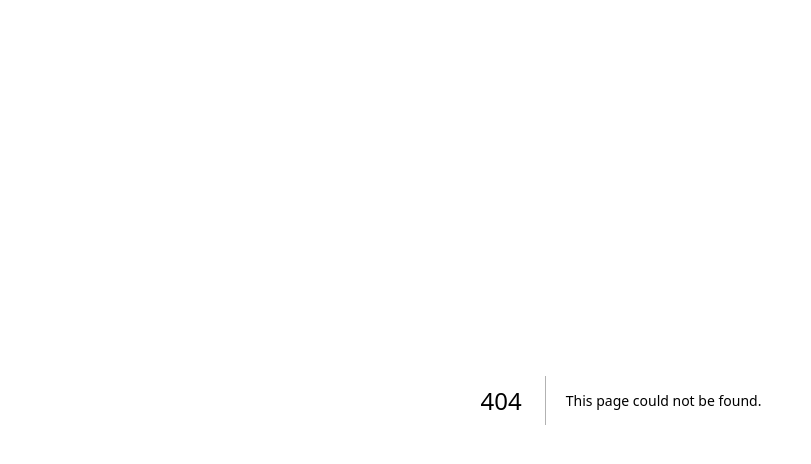
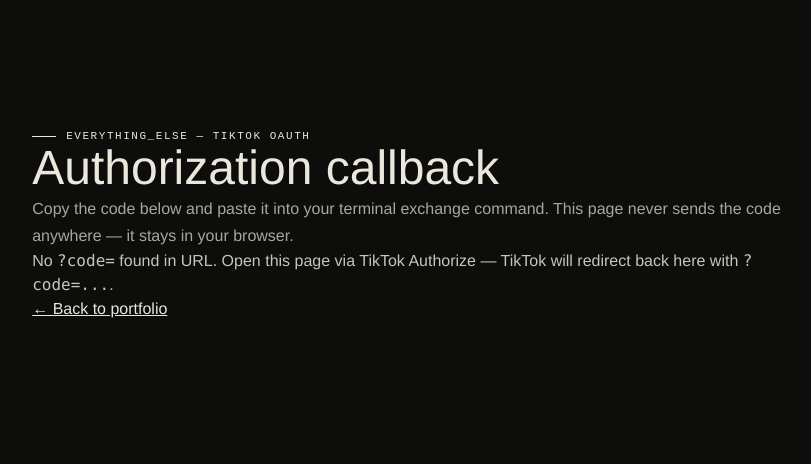
Before and after one commit to Dekuding1129/Dekuding1129.github.io, a Next.js app: page /callback in a window 1280 px wide. Before the commit this address had no page. Shown: the top 464 px of the page, without its empty margins (19-830 px from the left). Built offline with nearby package versions, Linux system fonts and the light colour scheme.

Commit message:
feat: TikTok OAuth callback page for Everything_Else

```diff
--- /dev/null
+++ b/app/callback/client.tsx
@@ -0,0 +1,87 @@
+"use client";
+
+import { useEffect, useState } from "react";
+import { useSearchParams } from "next/navigation";
+
+export default function CallbackClient() {
+  const params = useSearchParams();
+  const [copied, setCopied] = useState(false);
+  const code = params.get("code") ?? "";
+  const state = params.get("state") ?? "";
+  const error = params.get("error") ?? "";
+  const errorDesc = params.get("error_description") ?? "";
+
+  useEffect(() => {
+    document.title = "TikTok OAuth Callback — Everything_Else";
+  }, []);
+
+  const copy = async () => {
+    if (!code) return;
+    try {
+      await navigator.clipboard.writeText(code);
+      setCopied(true);
+      setTimeout(() => setCopied(false), 2000);
+    } catch {
+      // clipboard may be blocked — user can select manually
+    }
+  };
+
+  return (
+    <main className="section-shell" style={{ maxWidth: 860 }}>
+      <p className="section-label">Everything_Else — TikTok OAuth</p>
+      <h1 style={{ fontSize: "clamp(28px,4vw,48px)", lineHeight: 1.1 }}>Authorization callback</h1>
+      <p style={{ color: "#aaa69e", lineHeight: 1.7 }}>
+        Copy the code below and paste it into your terminal exchange command. This page never sends
+        the code anywhere — it stays in your browser.
+      </p>
+      {error ? (
+        <div style={{ background: "#3a1515", padding: 16, borderRadius: 12 }}>
+          <p style={{ margin: 0, color: "#ff9c9c" }}>Authorization failed: {error}</p>
+          {errorDesc ? <p style={{ color: "#c9a3a3" }}>{errorDesc}</p> : null}
+        </div>
+      ) : code ? (
+        <div style={{ display: "grid", gap: 12 }}>
+          <code
+            style={{
+              display: "block",
+              padding: 16,
+              background: "#1a1a18",
+              borderRadius: 12,
+              wordBreak: "break-all",
+              color: "#ece7dc",
+            }}
+          >
+            {code}
+          </code>
+          <div style={{ display: "flex", gap: 12, alignItems: "center" }}>
+            <button
+              onClick={copy}
+              style={{
+                padding: "10px 18px",
+                borderRadius: 10,
+                border: "none",
+                cursor: "pointer",
+                background: "#c8793f",
+                color: "#0d0d0c",
+                fontWeight: 700,
+              }}
+            >
+              {copied ? "Copied!" : "Copy code"}
+            </button>
+            {state ? <span style={{ color: "#888" }}>state: {state}</span> : null}
+          </div>
+          <p style={{ color: "#aaa69e" }}>
+            In terminal run: <br />
+            <code>python3 hermes_tiktok.py exchange &lt;code&gt; --redirect https://dekuding1129.github.io/callback/</code>
+          </p>
+        </div>
+      ) : (
+        <p style={{ color: "#c9c4ba" }}>
+          No <code>?code=</code> found in URL. Open this page via TikTok Authorize — TikTok will redirect
+          back here with <code>?code=...</code>.
+        </p>
+      )}
+      <p><a href="/" style={{ textDecoration: "underline" }}>← Back to portfolio</a></p>
+    </main>
+  );
+}
--- /dev/null
+++ b/app/callback/page.tsx
@@ -0,0 +1,17 @@
+import type { Metadata } from "next";
+import { Suspense } from "react";
+import CallbackClient from "./client";
+
+export const metadata: Metadata = {
+  title: "TikTok OAuth Callback — Everything_Else",
+  description: "OAuth callback helper for Everything_Else TikTok app. Copies the authorization code locally, no tokens stored.",
+  alternates: { canonical: "/callback" },
+};
+
+export default function CallbackPage() {
+  return (
+    <Suspense fallback={<main className="section-shell"><p>Loading…</p></main>}>
+      <CallbackClient />
+    </Suspense>
+  );
+}
```
